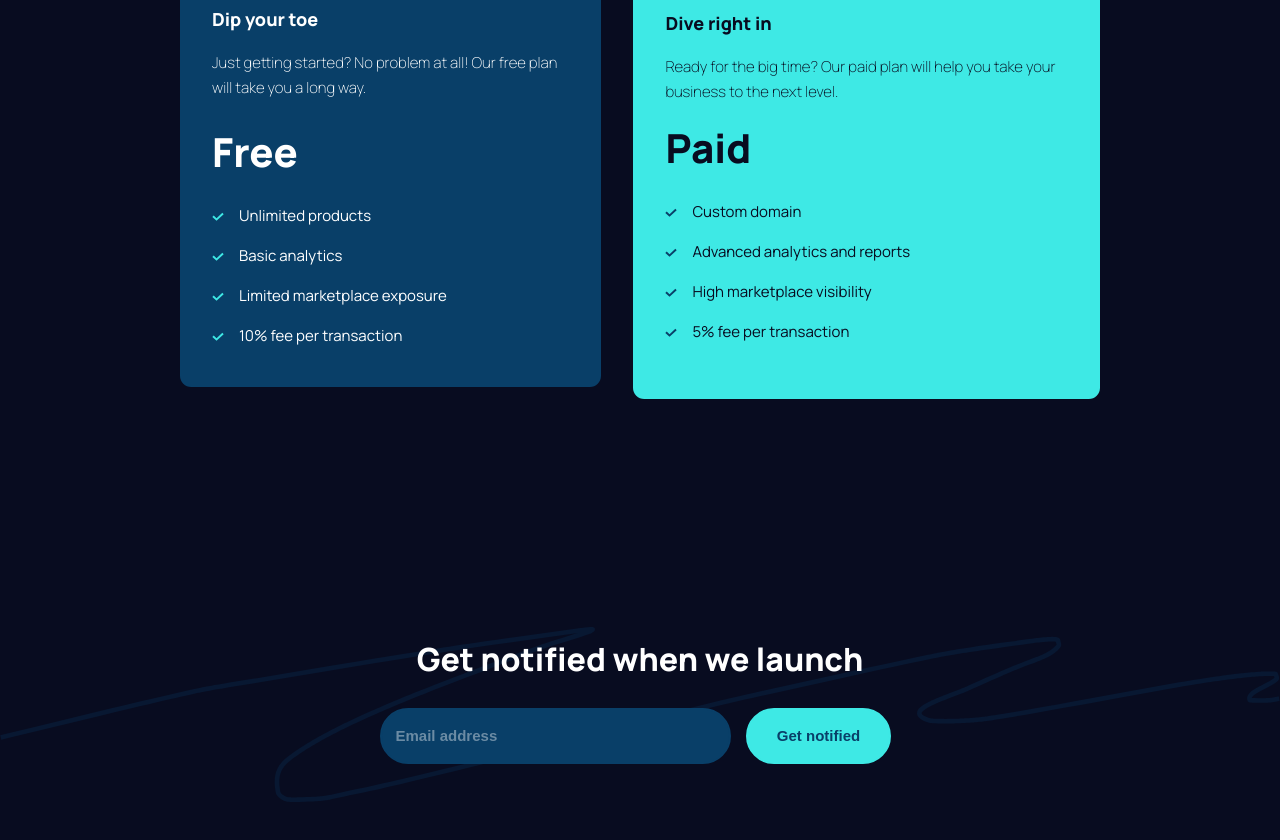
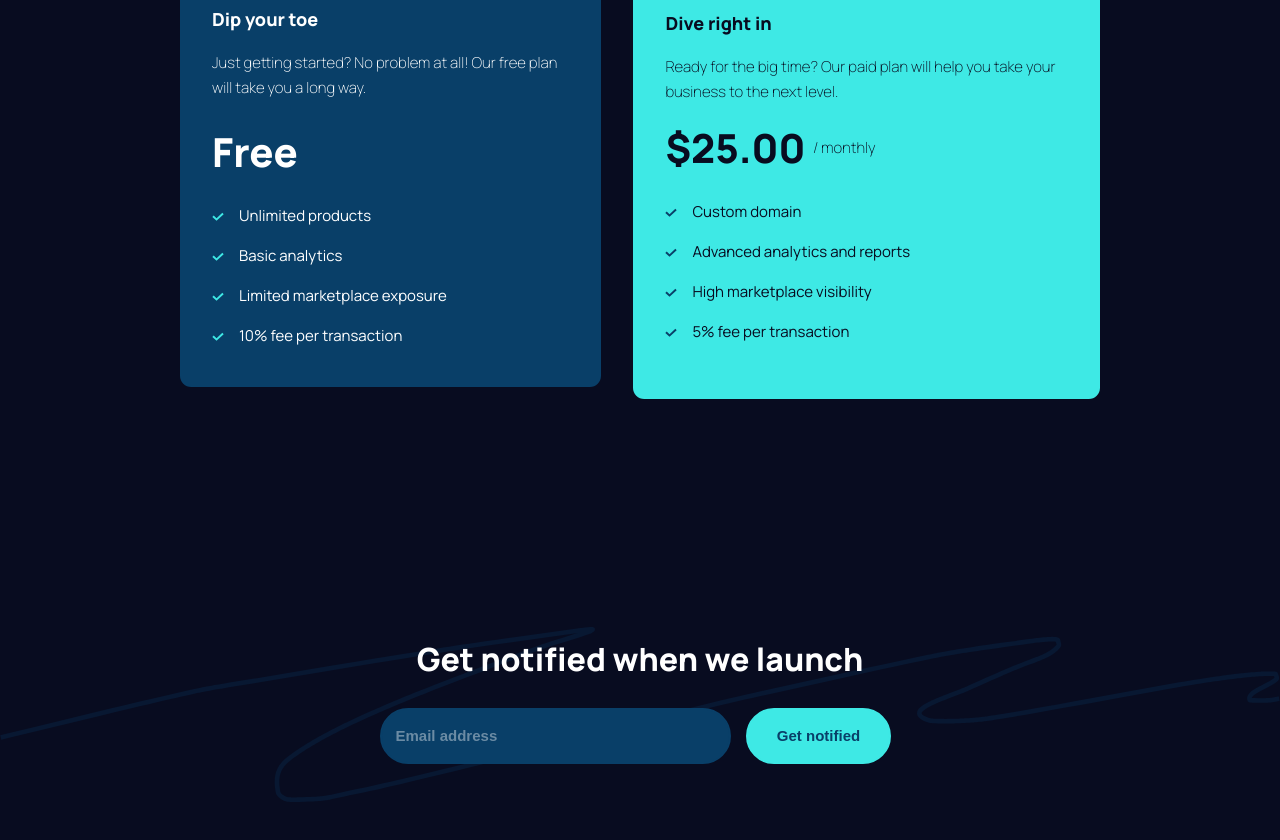
Before and after one commit to salymk/react-maker-pre-launch-landing-page, a React (Create React App) app: page / in a window 1280 px wide. Shown: the part 1720-2560 px from the top of the page. Built offline with nearby package versions, Linux system fonts and the light colour scheme.

Commit message:
feat(pricing card): add billing prop to price card component

```diff
--- a/src/components/pricing-card.js
+++ b/src/components/pricing-card.js
@@ -16,7 +16,10 @@ const PricingCard = (props) => (
       <p>{props.description}</p>
     </div>
     <div className="card-content">
-      <p className="title">{props.price}</p>
+      <p className="title">
+        {props.price}
+        <span>{props.billing}</span>
+      </p>
       <div className="price-features">
         {props.features.map((feature) => (
           <div key={feature}>
--- a/src/components/pricing.js
+++ b/src/components/pricing.js
@@ -43,7 +43,8 @@ const Pricing = () => (
         imgAlt="Paid pricing"
         title="Dive right in"
         description="Ready for the big time? Our paid plan will help you take your business to the next level."
-        price="Paid"
+        price="$25.00"
+        billing=" / monthly"
         features={paidFeatures}
       />
     </div>
```
